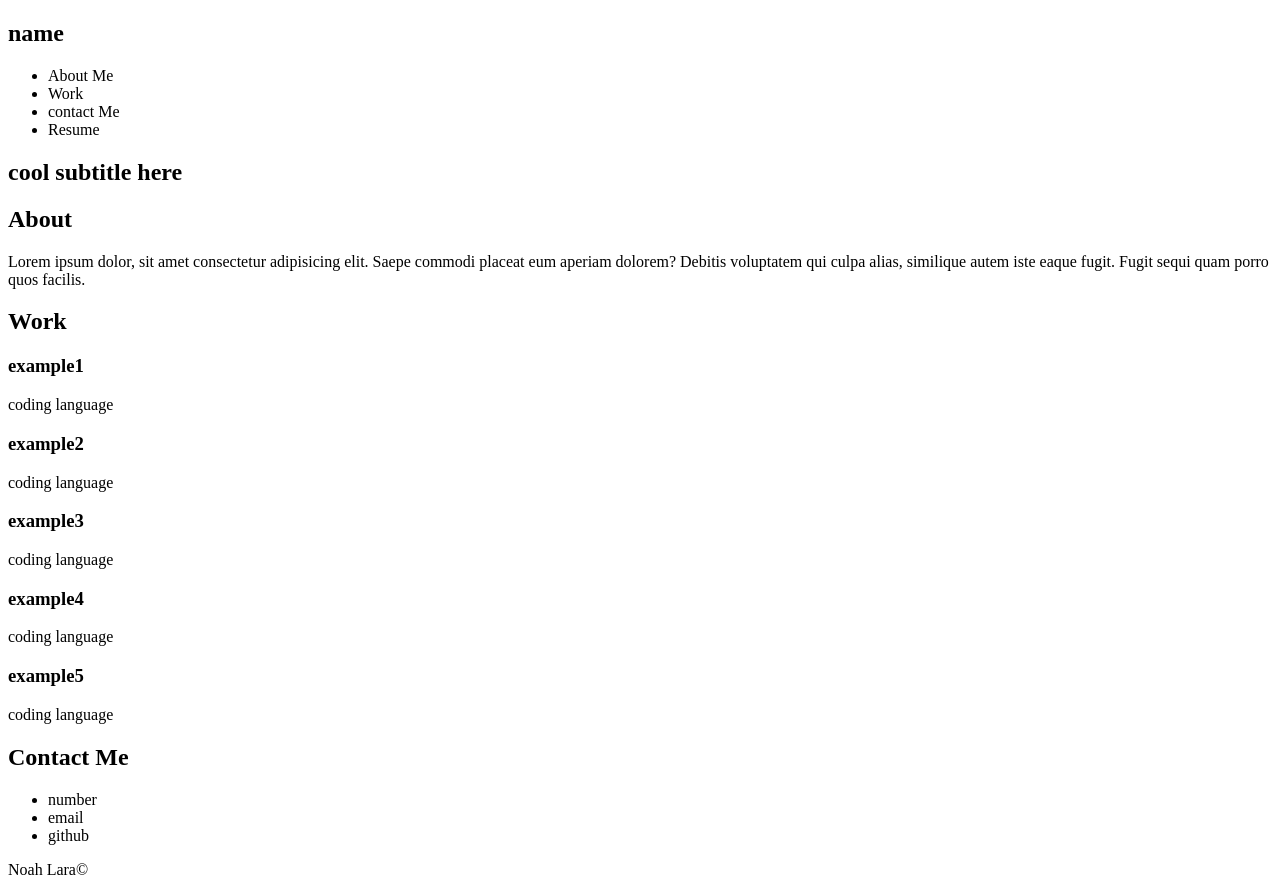
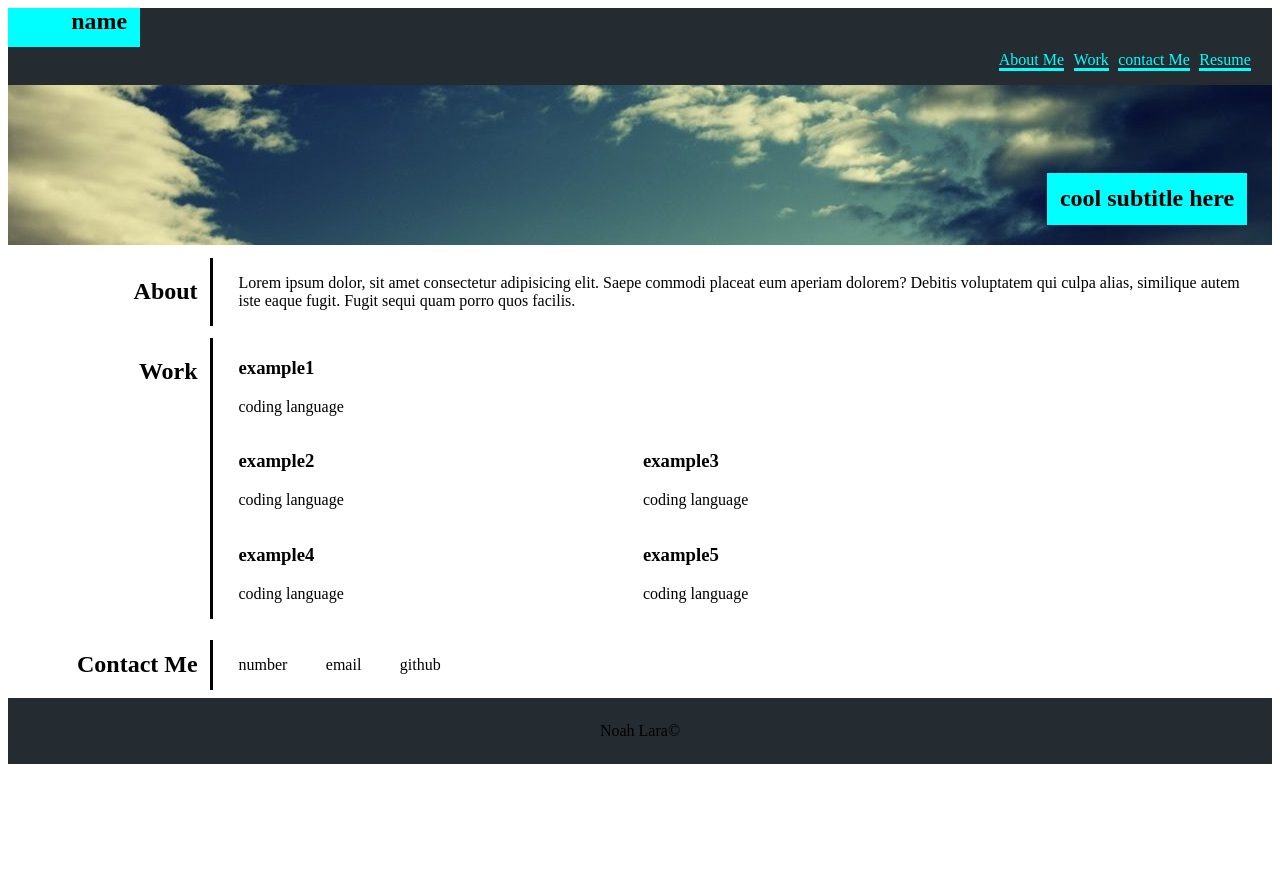
Before and after one commit to N-lara/Noahs-Portfolio, a plain HTML site: page index.html in a window 1280 px wide. After the commit the page ends 800 px from the top, so only its background shows below. Drawn offline with Linux system fonts and the light colour scheme.

Commit message:
added header css

```diff
--- a/assets/style.css
+++ b/assets/style.css
@@ -0,0 +1,99 @@
+header{
+    background-color: rgb(36, 43, 49);
+}
+
+h1{
+    background-color: aqua;
+    display: inline;
+    padding: 0 1% 1% 5%;
+    margin-top: 0;
+}
+
+.head{
+    width: 100%;
+}
+
+nav ul{
+    list-style-type: none;
+    margin-left: 75%;
+}
+
+nav ul li{
+    display: inline;
+    color: aqua;
+    border-bottom-style: solid;
+    margin: 1%;
+}
+
+.subhead{
+    width: 100%;
+    height: 20vh;
+    background-color: aliceblue;
+    display: flex;
+    justify-content: flex-end;
+    background-image: url(road-image.jpg);
+}
+
+.subhead h2{
+    margin-top: auto;
+    margin-right: 2%;
+    background-color: aqua;
+    padding: 1%;
+}
+
+article{
+}
+
+.group{
+    width: 100%;
+    display: flex;
+    flex-wrap: wrap;
+    margin-top: 1%;
+}
+
+.side{
+    width: 15%;
+    display: flex;
+    justify-content: flex-end;
+    margin-right: 1%;
+}
+
+.content{
+    width: 80%;
+    border-left-style: solid;
+    padding-left: 2%;
+}
+.work{
+    display: flex;
+    flex-wrap: wrap;
+}
+
+.example-top{
+    width: 80%;
+}
+
+.example-small{
+    width: 40%;
+}
+
+.content ul{
+    list-style: none;
+    padding-left: 0;
+    display: flex;
+    justify-content:space-between;
+    width: 20%;
+}
+
+.content ul li{
+    display: inline;
+}
+
+.align{
+    align-self: center;
+}
+
+footer{
+    text-align: center;
+    background-color: rgb(36, 43, 49);
+    padding: 1vh;
+}
--- a/index.html
+++ b/index.html
@@ -4,10 +4,12 @@
     <meta charset="UTF-8">
     <meta name="viewport" content="width=device-width, initial-scale=1.0">
     <title>Document</title>
+    <link rel="stylesheet" href="./assets/style.css">
 </head>
+
 <body>
     <header>
-        <section>
+        <section class="head">
             <h1>name</h1>
             <nav>
                 <ul>
@@ -18,52 +20,52 @@
                 </ul>
             </nav>
         </section>
-        <section>
+        <section class="subhead">
             <h2>cool subtitle here</h2>
         </section>
     </header>
 
     <main>
         <article>
-            <section>
-                <section>
+            <section class="group">
+                <section class="side">
                     <h2>About</h2>
                 </section>
-                <section>
+                <section class="content">
                         <p>Lorem ipsum dolor, sit amet consectetur adipisicing elit. Saepe commodi placeat eum aperiam dolorem? Debitis voluptatem qui culpa alias, similique autem iste eaque fugit. Fugit sequi quam porro quos facilis.</p>
                 </section>
             </section>
 
-            <section>
-            <section>
+            <section class="group">
+                <section class="side">
                     <h2>Work</h2>
                 </section>
-                <section>
-                    <section>
+                <section class="content work">
+                    <section class="example-top">
                         <div>
                             <h3>example1</h3>
                             <p>coding language</p>
                         </div>
                     </section>
-                    <section>
+                    <section class="example-small">
                         <div>
                             <h3>example2</h3>
                             <p>coding language</p>
                         </div>
                     </section>
-                    <section>
+                    <section class="example-small">
                         <div>
                             <h3>example3</h3>
                             <p>coding language</p>
                         </div>
                     </section>
-                    <section>
+                    <section class="example-small">
                         <div>
                             <h3>example4</h3>
                             <p>coding language</p>
                         </div>
                     </section>
-                    <section>
+                    <section class="example-small">
                         <div>
                             <h3>example5</h3>
                             <p>coding language</p>
@@ -72,11 +74,11 @@
                 </section>
             </section>
 
-            <section>
-                <section>
+            <section class="group">
+                <section class="side">
                     <h2>Contact Me</h2>
                 </section>
-                <section>
+                <section class="content align">
                     <ul>
                         <li>number</li>
                         <li>email</li>
@@ -87,7 +89,7 @@
         </article>
     </main>
 
-    <footer>
+    <footer class="align">
         <p>Noah Lara&copy;</p>
     </footer>
 
```
Also changed, not shown: assets/road-image.jpg (added).
